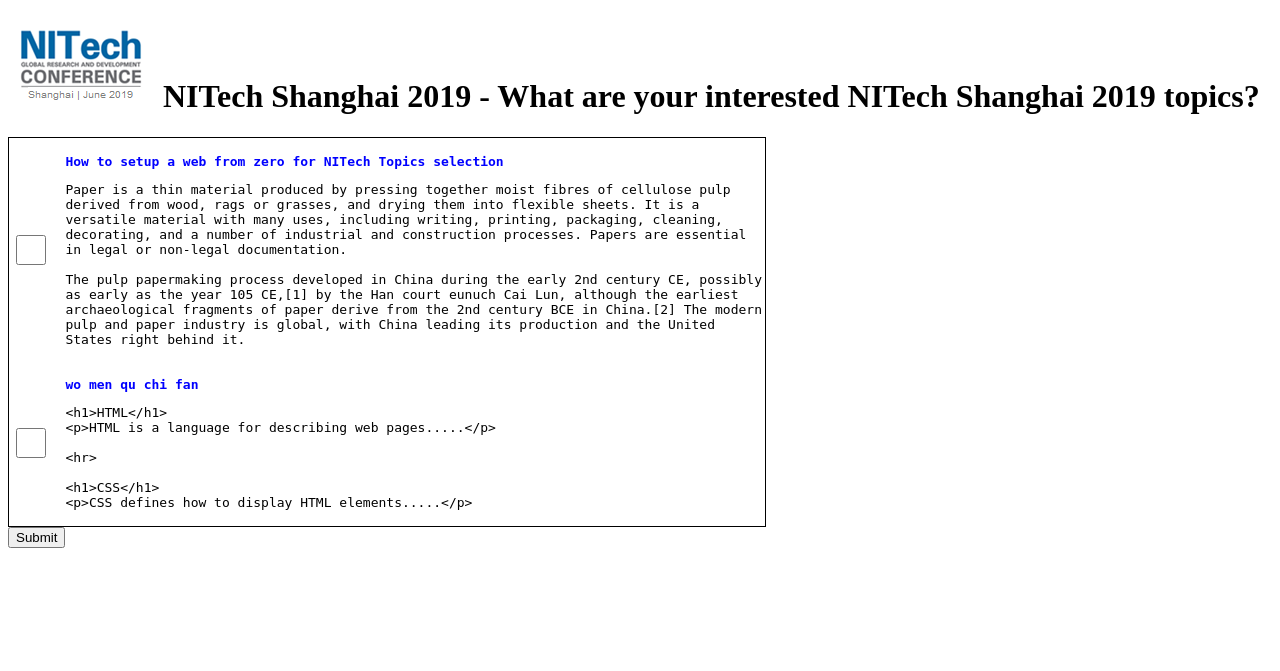
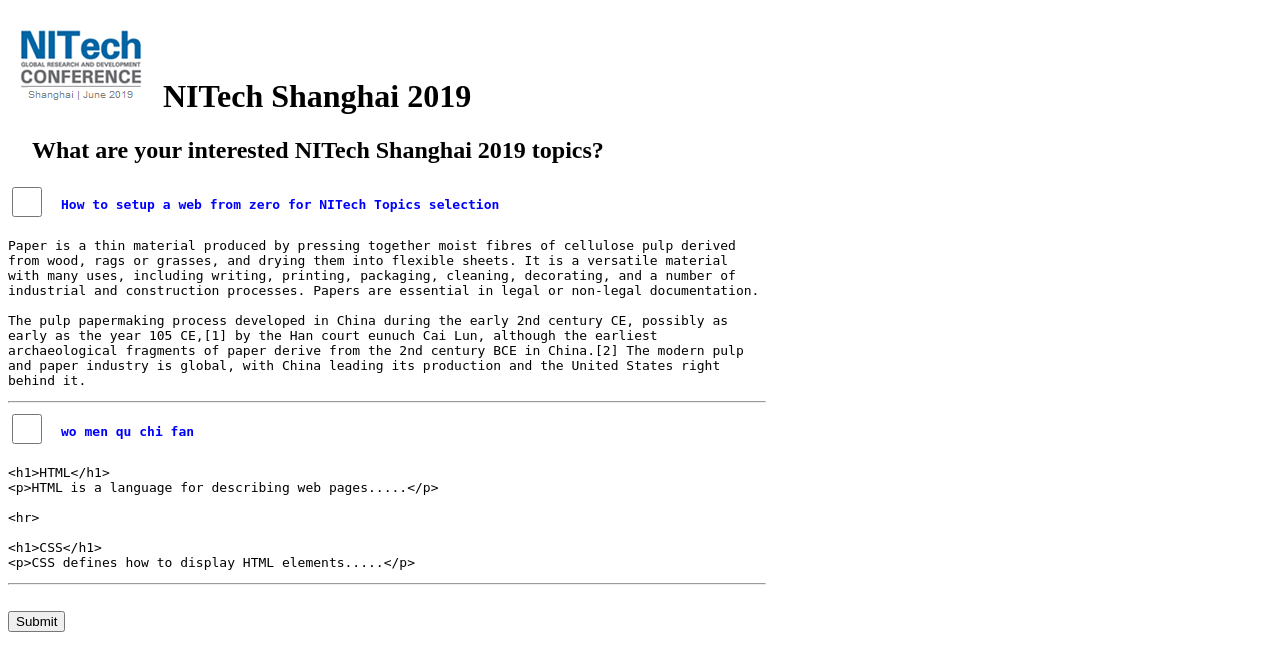
Before and after one commit to FrankOpenCom/WebServiceTial, a Flask app: page /vote in a window 1280 px wide. Shown: the top 671 px of the page. Run offline with Flask 2, Linux system fonts and the light colour scheme; data comes from the database, SQL or seed files in the repository; both versions use the stored data as it was after the commit; parts of the project's set-up code (start-up, migrations or seed data) failed here and were passed over.

Commit message:
dev - vote for post

```diff
--- a/source/app.py
+++ b/source/app.py
@@ -158,6 +158,10 @@ def vote():
         if request.method == 'GET':
             rows = get_topics()
             return render_template("vote_view.html", rows=rows, popular=0)
+
+        if request.method == 'POST':
+            a = dict(request.form)
+            return
     except:
         raise InvalidUsage(traceback.format_exc(), status_code=410)
 
--- a/source/templates/vote_view.html
+++ b/source/templates/vote_view.html
@@ -6,27 +6,27 @@
     <meta charset="ANSI">
 </head>
 
-<h1><img src="../static/images/nitech_shanghai_2019_logo.png"> NITech Shanghai 2019 - What are your interested NITech Shanghai 2019 topics?</h1>
+<h1><img src="../static/images/nitech_shanghai_2019_logo.png"> NITech Shanghai 2019</h1>
+<h2>&emsp;What are your interested NITech Shanghai 2019 topics?</h2>
 
 <body>
 
     <form style="width: 60%;" method="post">
-        <table style="border: 1px solid black;">
         {% for row in rows %}
-            <tr>
-                <td class="td_vote_i_topics_id" style="display:none; width: 0%;">{{row["id"]}}</td>
-                <td style="width: 5%;">
-                    <input style=" width:30px; height:30px;" type="checkbox"/>
-                </td>
-                <td style="width: 70%;">
+        <div>
+            <div style="display: flex; flex-direction: row;">
+                <input name="{{row["id"]}}" style="width:30px; height:30px;" type="checkbox" value="selected" />
+                &emsp;
                 <pre style="white-space: pre-wrap; color:blue; size:110%; font-weight: bold;">{{row["title"]}}</pre>
+            </div>
+
             {% if popular == 0 %}
                 <pre style="white-space: pre-wrap; text-align: left;">{{row["abstract"]}}</pre>
             {% endif %}
-                </td>
-            </tr>
+        </div>
+        <hr>
         {% endfor %}
-        </table>
+        <br>
         <input type="submit" value="Submit">
     </form>
 
```
Also changed, not shown: data.db. Lines whose indentation alone changed are shown as unchanged.
